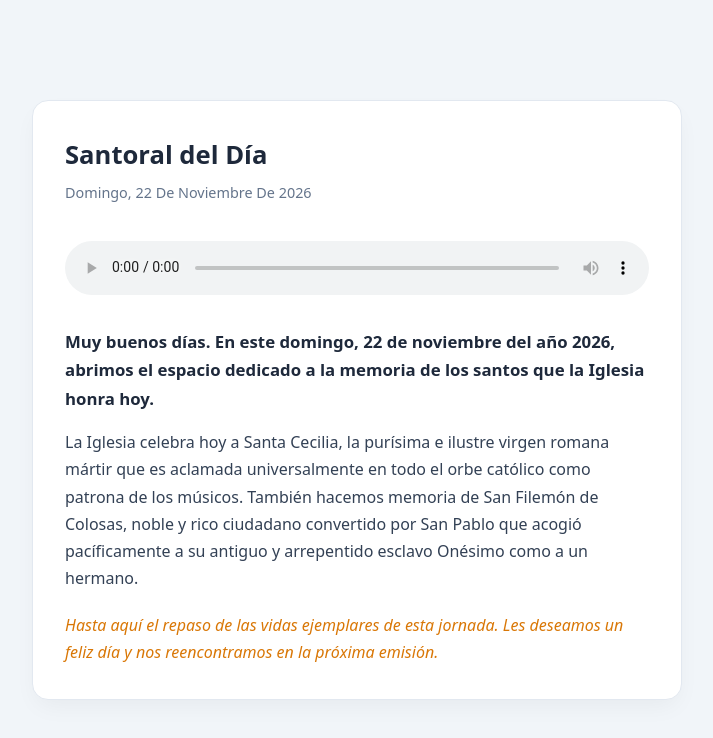
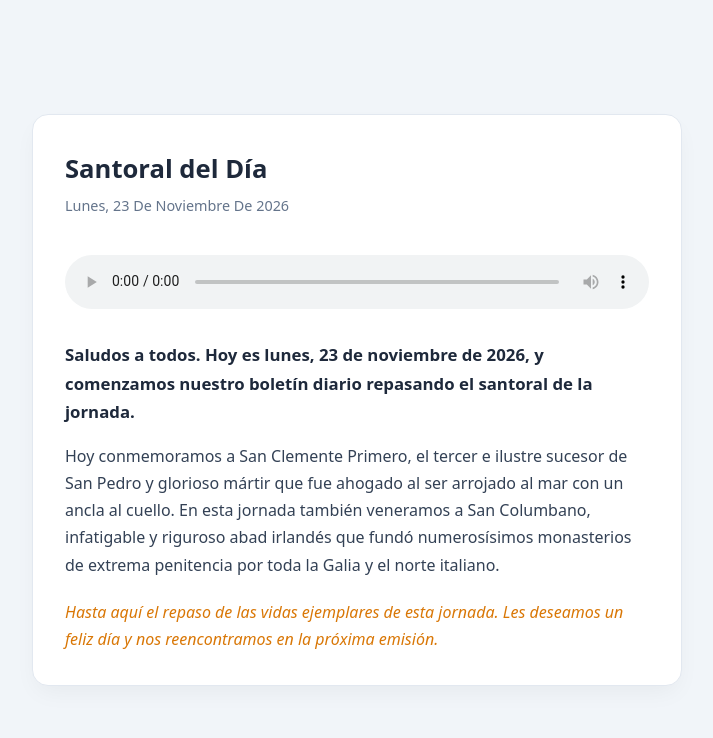
Before and after one commit to radiotelevisionmaitino-ux/santoral-diario, a plain HTML site: page index.html in a window 1280 px wide. Shown: the whole page, without its empty margins (283-996 px from the left). Drawn offline with Linux system fonts and the light colour scheme.

Commit message:
bot: actualización de santoral-hoy.mp3 e index.html

```diff
--- a/index.html
+++ b/index.html
@@ -3,7 +3,7 @@
 <head>
   <meta charset="UTF-8">
   <meta name="viewport" content="width=device-width, initial-scale=1.0">
-  <title>Santoral Diario - Domingo 22 de noviembre</title>
+  <title>Santoral Diario - Lunes 23 de noviembre</title>
   <style>
     :root {
       --primary: #1e293b;
@@ -45,10 +45,10 @@
 <body>
   <div class="card">
     <h1>Santoral del Día</h1>
-    <div class="fecha">domingo, 22 de noviembre de 2026</div>
-    <audio controls autoplay src="santoral-hoy.mp3?v=1795344074"></audio>
-    <p class="intro">Muy buenos días. En este domingo, 22 de noviembre del año 2026, abrimos el espacio dedicado a la memoria de los santos que la Iglesia honra hoy.</p>
-    <p class="cuerpo">La Iglesia celebra hoy a Santa Cecilia, la purísima e ilustre virgen romana mártir que es aclamada universalmente en todo el orbe católico como patrona de los músicos. También hacemos memoria de San Filemón de Colosas, noble y rico ciudadano convertido por San Pablo que acogió pacíficamente a su antiguo y arrepentido esclavo Onésimo como a un hermano.</p>
+    <div class="fecha">lunes, 23 de noviembre de 2026</div>
+    <audio controls autoplay src="santoral-hoy.mp3?v=1795434321"></audio>
+    <p class="intro">Saludos a todos. Hoy es lunes, 23 de noviembre de 2026, y comenzamos nuestro boletín diario repasando el santoral de la jornada.</p>
+    <p class="cuerpo">Hoy conmemoramos a San Clemente Primero, el tercer e ilustre sucesor de San Pedro y glorioso mártir que fue ahogado al ser arrojado al mar con un ancla al cuello. En esta jornada también veneramos a San Columbano, infatigable y riguroso abad irlandés que fundó numerosísimos monasterios de extrema penitencia por toda la Galia y el norte italiano.</p>
     <p class="cierre">Hasta aquí el repaso de las vidas ejemplares de esta jornada. Les deseamos un feliz día y nos reencontramos en la próxima emisión.</p>
   </div>
 </body>
```
Also changed, not shown: 1 other file.
